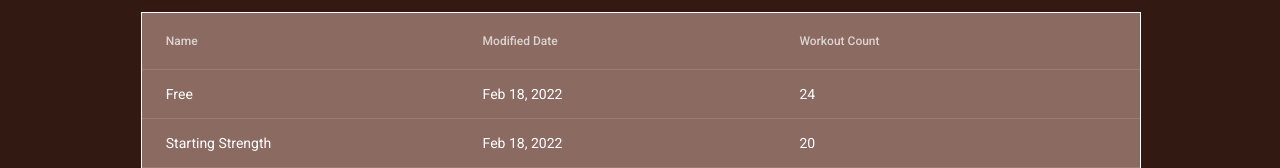
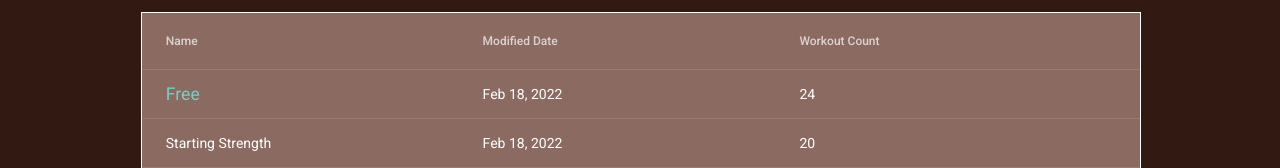
Before and after one commit to garywige/wigedev-fitness-log, an Angular app: page /pro/cycles in a window 1280 px wide. In both pictures the pointer is over the element "Free". Shown: the part 217-385 px from the top of the page. Built offline with nearby package versions, Linux system fonts and the light colour scheme.

Commit message:
cycles styling

```diff
--- a/src/app/pro/cycles/cycles.component.css
+++ b/src/app/pro/cycles/cycles.component.css
@@ -1,5 +1,10 @@
 h1 {
   text-align: center;
+}
+
+div {
+  margin-left: 10%;
+  width: 80%;
 }
 
 .mat-table {
@@ -7,7 +12,9 @@ h1 {
   margin-top: 16px;
 }
 
-div {
-  margin-left: 10%;
-  width: 80%;
+.cycle-name:hover,
+.cycle-name:focus {
+  color: #80cbc4;
+  font-size: 110%;
+  transition-duration: 200ms;
 }
--- a/src/app/pro/cycles/cycles.component.html
+++ b/src/app/pro/cycles/cycles.component.html
@@ -7,7 +7,7 @@
 
   <ng-container matColumnDef="name">
     <mat-header-cell *matHeaderCellDef>Name</mat-header-cell>
-    <mat-cell *matCellDef="let cycle" (click)="openCycleDialog(cycle.id)">{{ cycle.name }}</mat-cell>
+    <mat-cell *matCellDef="let cycle" (click)="openCycleDialog(cycle.id)" class="cycle-name">{{ cycle.name }}</mat-cell>
   </ng-container>
 
   <ng-container matColumnDef="modified">
```
